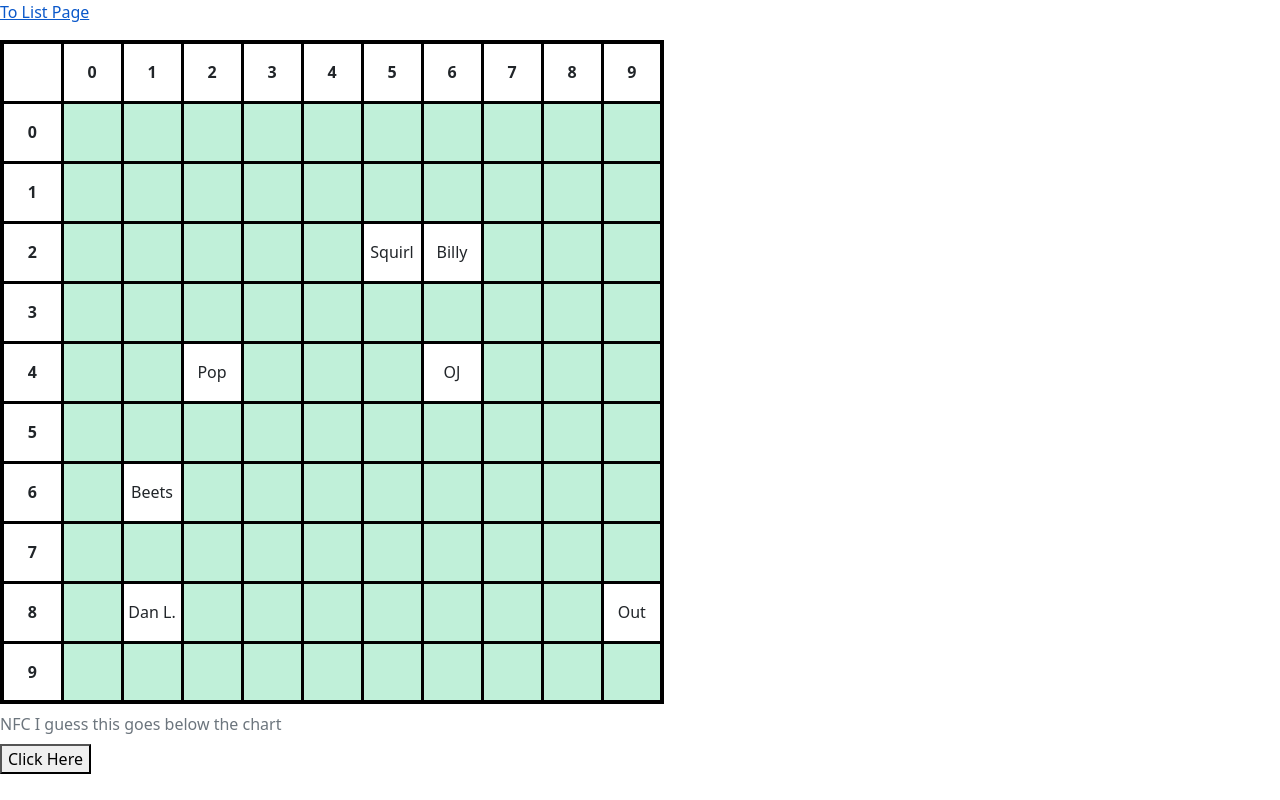
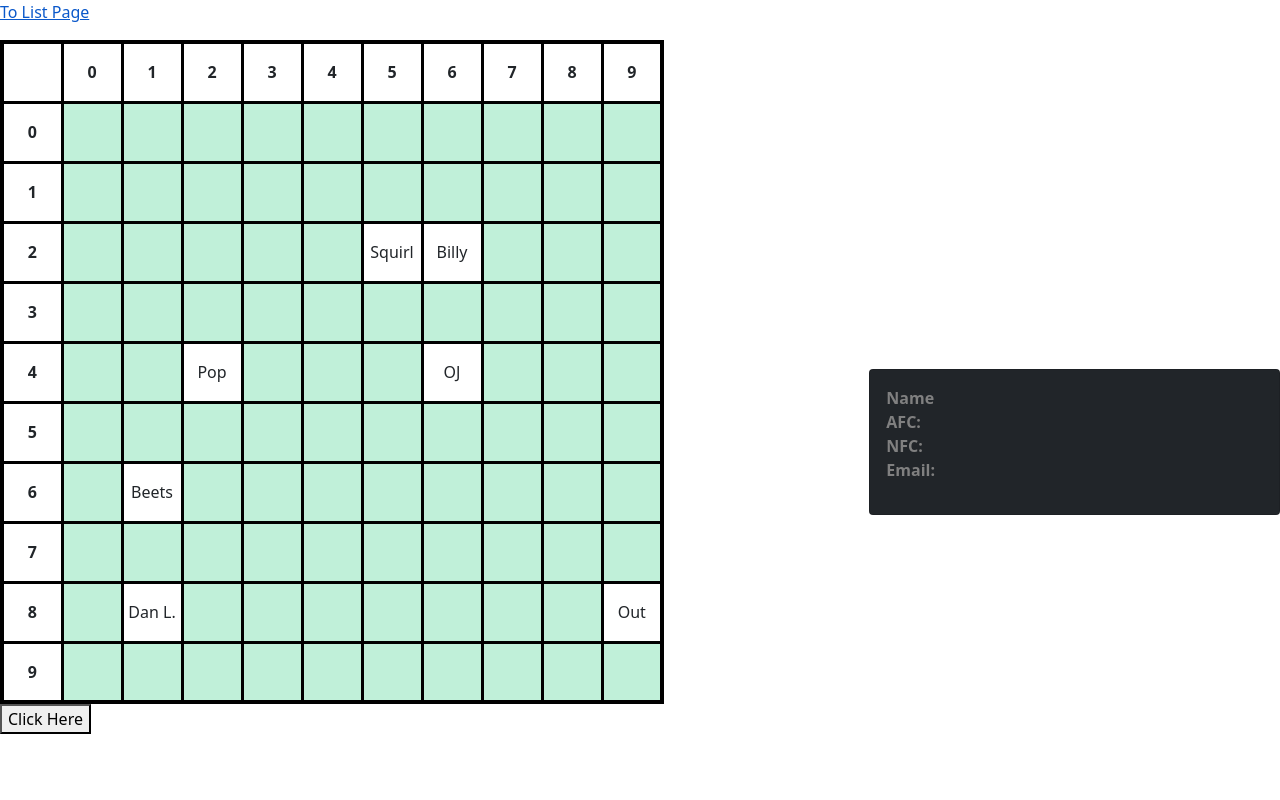
Before and after one commit to DLav0/Superbowl-Boxes, a React (Create React App) app: page /boxes in a window 1280 px wide. Built offline with nearby package versions, Linux system fonts and the light colour scheme.

Commit message:
Card & Hover

```diff
--- a/src/App.css
+++ b/src/App.css
@@ -111,3 +111,8 @@ table {
   border: 3px solid rgb(0, 0, 0);
   background-color: rgb(192, 240, 217)
 }
+
+.dispCard {
+  color: grey;
+  margin-top: 80%;
+}
--- a/src/app/Box.js
+++ b/src/app/Box.js
@@ -1,7 +1,20 @@
+
 const Box = (props) => {
+
+    const hoverPerson = props.hoverPerson
+    const lockPerson = props.lockPerson
+
+    const hoverPersonOver = () => {
+        hoverPerson(props.person.id)
+    }
+
+    const clickPerson = () => {
+        lockPerson(props.person.id)
+    }
+
     if (props.person.shortName) {
     return (
-        <td>{props.person.shortName}</td>
+        <td onMouseOver={hoverPersonOver} onMouseUp={clickPerson}>{props.person.shortName}</td>
     )
     }
     else {
--- a/src/app/BoxRow.js
+++ b/src/app/BoxRow.js
@@ -94,7 +94,7 @@ const BoxRow = (props) => {
     return (
         <>
             {mapArray.map((input, i) =>
-                <Box key={i} person={input} />
+                <Box key={i} person={input} hoverPerson={props.hoverPerson} lockPerson={props.lockPerson} />
             )}
         </>
     )
--- a/src/app/Boxes.js
+++ b/src/app/Boxes.js
@@ -1,21 +1,53 @@
 import { Link } from 'react-router-dom'
 import { Button } from 'reactstrap'
 import BoxesTable from './BoxesTable'
+import { useState } from "react";
+import PersonCardNM from './PersonCardNM';
+import UnfreezeButton from './UnfreezeButton';
 
 
 
-const blankArrRow = ['', '', '5', '', '', '', '', '', '', '']
+
 
 
 
 const Boxes = (props) => {
+
+  const [personDisp, switchPerson] = useState('')
+  const [isLocked, lockHover] = useState(false)
+
+  const hoverPerson = (personID) => {
+    if (!isLocked) {
+    switchPerson(props.persons[personID])
+    }
+  }
+
+  const lockPerson = (personIDLock) => {
+    switchPerson(props.persons[personIDLock])
+    lockHover(true)
+  }
+
+  const unLock = () => {
+    lockHover(false)
+  }
 
   return (
     <>
     <Link to={'/list'}>
     <p>To List Page</p>
     </Link>
-    <BoxesTable persons={props.persons}/>
+    <div className='containter'>
+      <div className='row'>
+        <div className='col-md-8'>
+          <BoxesTable persons={props.persons} hoverPerson={hoverPerson} lockPerson={lockPerson}/>
+        </div>
+        <div className='col-md-4'>
+          <PersonCardNM person={personDisp} />
+          <UnfreezeButton unLock={unLock} isLocked={isLocked} />
+        </div>
+      </div>
+    </div>
+
     </>
   )
 
--- a/src/app/BoxesTable.js
+++ b/src/app/BoxesTable.js
@@ -27,7 +27,7 @@ const BoxesTable = (props) => {
         return (
             <>
           <table className="tableBorder">
-            <caption>NFC I guess this goes below the chart</caption>
+
             <thead>
                 <tr >
                 <th ></th>
@@ -50,7 +50,7 @@ const BoxesTable = (props) => {
                 return (
                   <tr key={i}>
                   <th>{i}</th>
-                  <BoxRow  afcPass={row} />
+                  <BoxRow  afcPass={row} hoverPerson={props.hoverPerson} lockPerson={props.lockPerson} />
                   </tr>
                 )
 
--- /dev/null
+++ b/src/app/PersonCardNM.js
@@ -0,0 +1,32 @@
+import {Card, CardText, CardBody, CardTitle } from 'reactstrap'
+
+
+const PersonCardNM = (props) => {
+
+    const person = props.person
+
+    const openEdit = () => {
+        props.toggleE()
+    }
+
+    return (
+        <div className="dispCard">
+        <Card className='bg-dark'>
+            <CardBody>
+            <dl className="row">
+                <dt className="col-3">Name</dt>
+                <dd className="col-9">{person.name}</dd>
+                <dt className="col-3">AFC:</dt>
+                <dd className="col-9">{person.afc}</dd>
+                <dt className="col-3">NFC:</dt>
+                <dd className="col-9">{person.nfc}</dd>
+                <dt className="col-3">Email:</dt>
+                <dd className="col-9">{person.email}</dd>
+            </dl>
+        </CardBody>
+        </Card>
+        </div>
+    )
+}
+
+export default PersonCardNM
--- /dev/null
+++ b/src/app/UnfreezeButton.js
@@ -0,0 +1,20 @@
+
+
+const UnfreezeButton = (props) => {
+
+    const clickFreeze = () => {
+        props.unLock()
+    }
+    if (props.isLocked) {
+    return (
+        <button className="btn btn-primary mt-3" onMouseUp={clickFreeze} >Unfreeze</button>
+        )
+    }
+    else {
+        return (
+        <div></div>
+        )
+    }
+}
+
+export default UnfreezeButton
```
Also changed, not shown: SuperbowlBoxes.txt.
